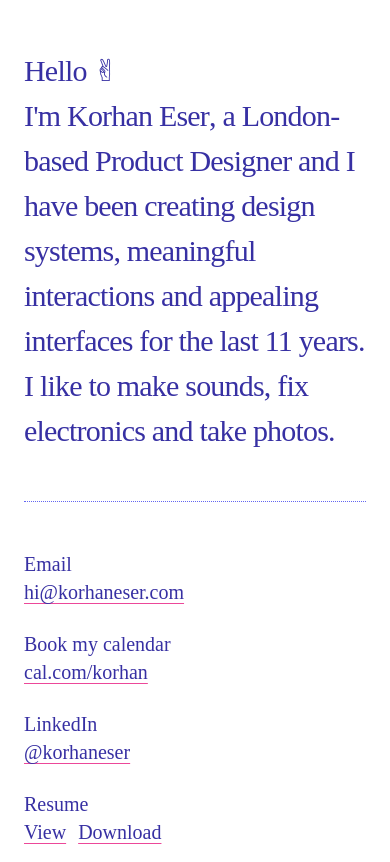
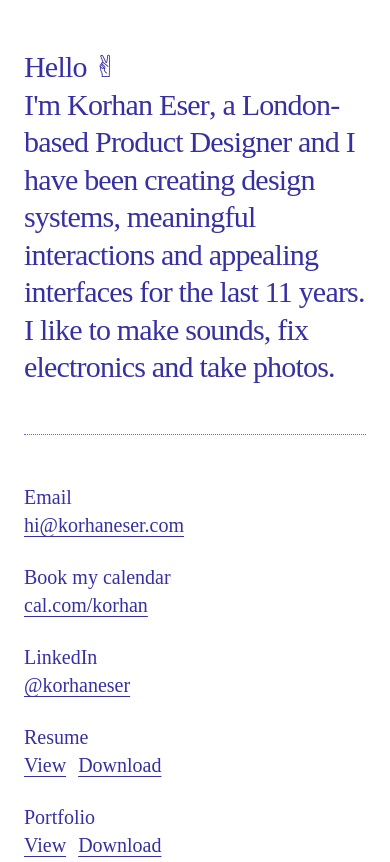
Before and after one commit to Lapin/portfolio2024, a website: page src/index.html in a window 390 px wide. Shown: the top 862 px of the page. Drawn offline with Linux system fonts and the light colour scheme; a web font is replaced by a local one.

Commit message:
adding minor changes

```diff
--- a/package.json
+++ b/package.json
@@ -1,5 +1,7 @@
 {
   "devDependencies": {
+    "prettier": "^3.2.5",
+    "prettier-plugin-tailwindcss": "^0.5.14",
     "tailwindcss": "^3.4.3"
   }
 }
--- a/src/index.html
+++ b/src/index.html
@@ -14,7 +14,7 @@
       <!-- Intro Wrapper -->
       <div
         id="hero"
-        class="pb-12 pt-6 text-3xl leading-normal md:text-4xl md:leading-normal lg:text-5xl lg:leading-normal"
+        class="pb-12 pt-6 text-3xl leading-tight md:leading-tight md:text-4xl lg:leading-tight lg:text-4xl xl:leading-normal xl:text-5xl"
       >
         <!-- Intro Content -->
         <p>Hello ✌︎</p>
@@ -35,7 +35,7 @@
         <!-- <h1 class="text-2xl pb-6 font-medium">Links</h1> -->
         <!-- Link -->
         <div
-          class="grid grid-cols-1 gap-6 md:grid-cols-2 lg:grid-cols-3 md:grid-rows-3 md:gap-12"
+          class="grid grid-cols-1 gap-6 md:grid-cols-2 md:grid-rows-3 md:gap-12 lg:grid-cols-3"
         >
           <div>
             <h2 class="linkHead">Email</h2>
--- a/src/input.css
+++ b/src/input.css
@@ -8,7 +8,7 @@
       @apply font-light text-slate-800
   }
   a {
-    @apply text-xl underline decoration-1 decoration-pink-500	 underline-offset-4 tracking-normal;
+    @apply text-xl underline decoration-1	 underline-offset-4 tracking-normal;
   }
   .linkHead {
     @apply text-xl font-medium tracking-normal ;
```
Also changed, not shown: src/style.css, 2 other files.
